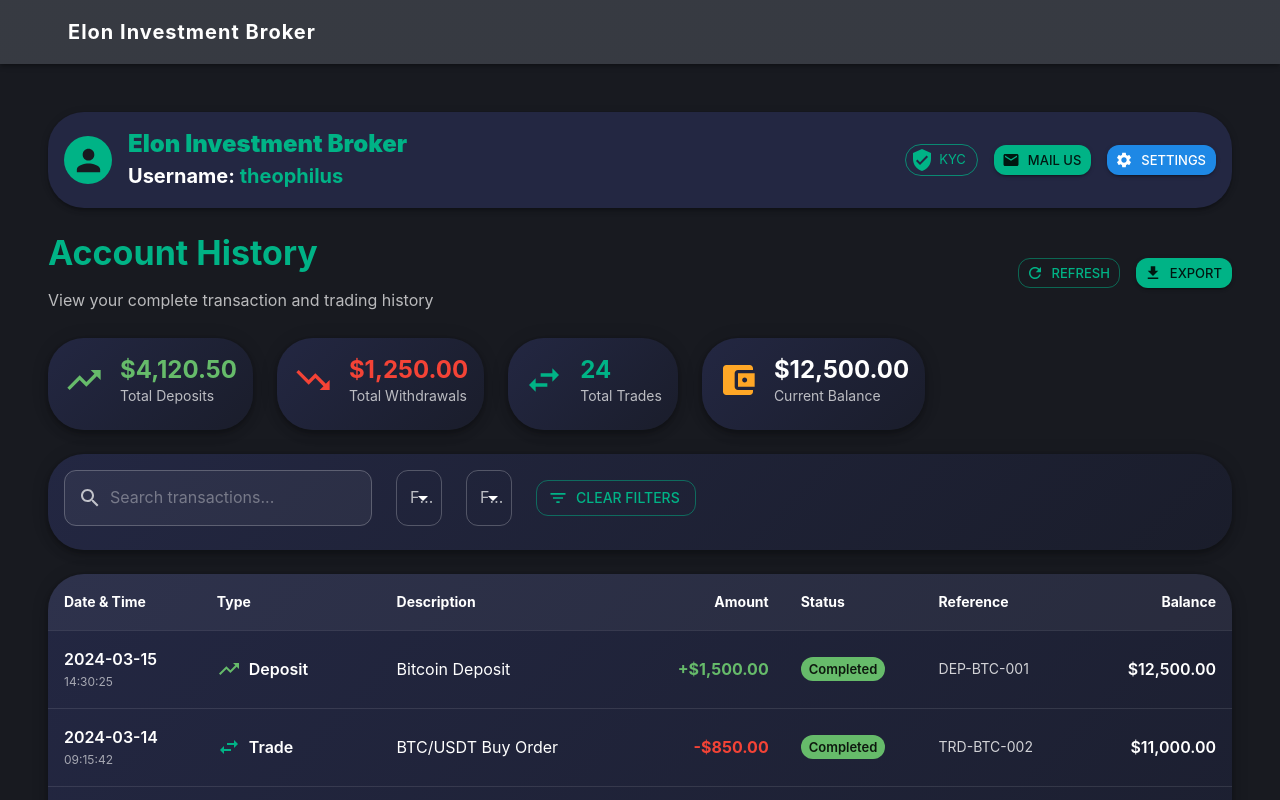
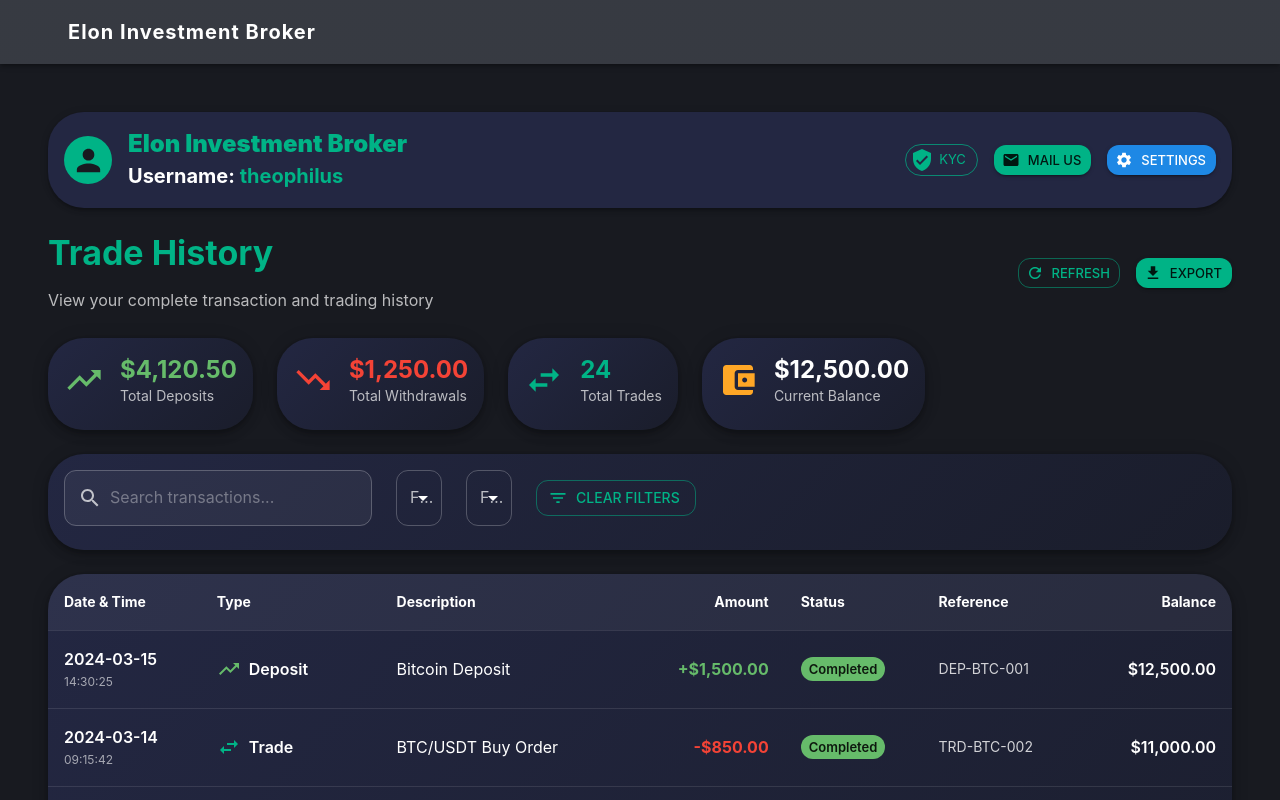
Before and after one commit to Diateck/crypto-forex-frontend-, a React (Vite) app: page /dashboard/trades/history in a window 1280 px wide. Shown: the top 800 px of the page. Built offline with nearby package versions, Linux system fonts and the light colour scheme; sample sign-in values are in the browser's storage; some icons are missing.

Commit message:
Update TradeHistory.jsx

```diff
--- a/src/pages/TradeHistory.jsx
+++ b/src/pages/TradeHistory.jsx
@@ -231,7 +231,7 @@ export default function AccountHistory() {
       <Box sx={{ display: 'flex', justifyContent: 'space-between', alignItems: 'center', mb: 3 }}>
         <Box>
           <Typography variant="h4" gutterBottom fontWeight="bold" color="primary">
-            Account History
+            Trade History
           </Typography>
           <Typography variant="subtitle1" color="text.secondary">
             View your complete transaction and trading history
```
